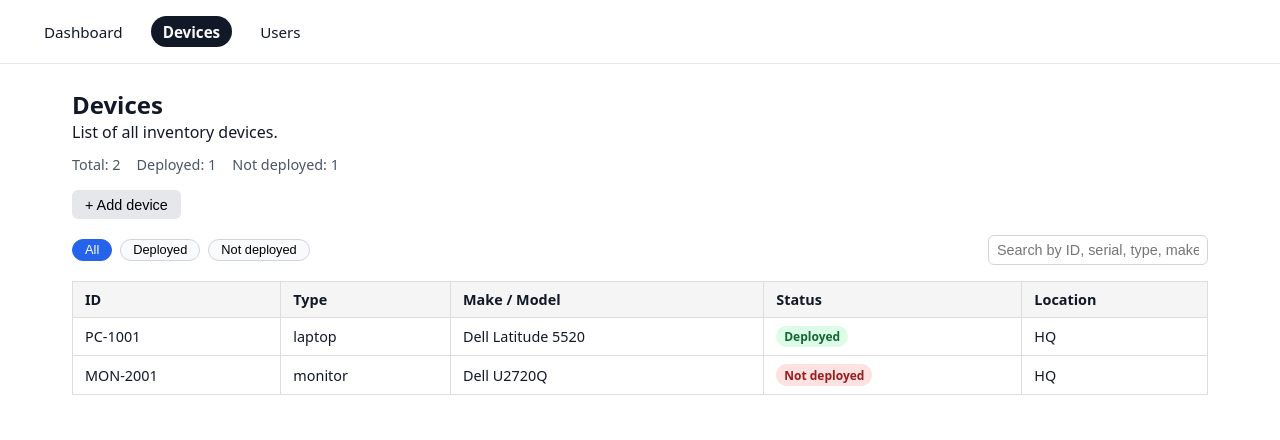
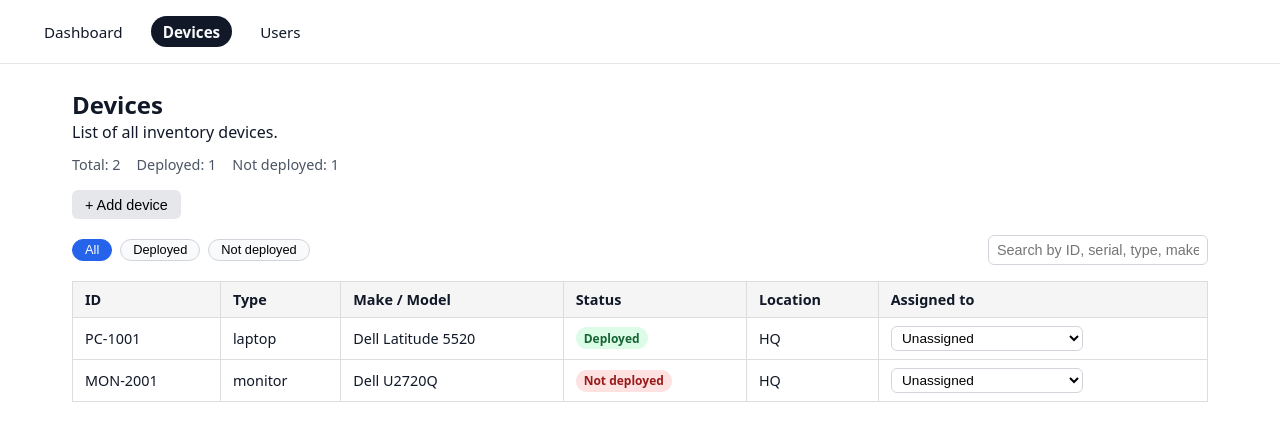
Before and after one commit to agracanin/it-inventory-management, a React (Vite) app: page /devices in a window 1280 px wide. Shown: the top 440 px of the page. Built offline with nearby package versions, Linux system fonts and the light colour scheme.

Commit message:
Added option to assign / unassign device to user in devices table

```diff
--- a/src/App.jsx
+++ b/src/App.jsx
@@ -20,6 +20,14 @@ function App() {
     setDevices((prevDevices) => [...prevDevices, newDevice]);
   };
 
+  const handleUpdateDevice = (deviceId, updates) => {
+    setDevices((prevDevices) =>
+      prevDevices.map((device) =>
+        device.id === deviceId ? {...device, ...updates} : device
+      )
+    );
+  }
+
   return (
     <Routes>
       {/* Root */}
@@ -32,6 +40,8 @@ function App() {
           <DevicesPage
               devices={devices}
               onAddDevice={handleAddDevice}
+              users={users}
+              onUpdateDevice={handleUpdateDevice}
             />}
         />
         <Route path="users" element={<UsersPage users={users} devices={devices} />} />
--- a/src/pages/DevicesPage.jsx
+++ b/src/pages/DevicesPage.jsx
@@ -1,6 +1,6 @@
 import { useState } from "react";
 
-function DevicesPage({ devices, onAddDevice }) {
+function DevicesPage({ devices, users, onAddDevice, onUpdateDevice }) {
   const [isAdding, setIsAdding] = useState(false);
   const [formData, setFormData] = useState({
     id: "",
@@ -13,6 +13,12 @@ function DevicesPage({ devices, onAddDevice }) {
     notes: "",
     assignedToUserId: "",
   });
+
+  const getUserName = (userId) => {
+    if (!userId) return "Unassigned";
+    const user = users.find((u) => u.id === userId);
+    return user ? user.name : "Unknown User";
+  };
 
   // filter + search state
   const [filterStatus, setFilterStatus] = useState("all"); // "all" | "deployed" | "not_deployed"
@@ -311,6 +317,7 @@ function DevicesPage({ devices, onAddDevice }) {
             <th>Make / Model</th>
             <th>Status</th>
             <th>Location</th>
+            <th>Assigned to</th>
           </tr>
         </thead>
         <tbody>
@@ -327,6 +334,24 @@ function DevicesPage({ devices, onAddDevice }) {
                 </span>
               </td>
               <td>{device.location}</td>
+              <td>
+                <select
+                  value={device.assignedToUserId || ""}
+                  onChange={(e) => {
+                    const value = e.target.value;
+                    onUpdateDevice(device.id, {
+                      assignedToUserId: value || null
+                    });
+                  }}
+                >
+                  <option value="">Unassigned</option>
+                  {users.map((user) => (
+                    <option key={user.id} value={user.id}>
+                      {user.name} ({user.department})
+                    </option>
+                  ))}
+                </select>
+              </td>
             </tr>
           ))}
           {filteredDevices.length === 0 && (
--- a/src/styles/global.css
+++ b/src/styles/global.css
@@ -222,3 +222,12 @@ a {
   font-size: 0.9rem;
   color: #4b5563;
 }
+
+
+table.table select {
+  padding: 0.2rem 0.4rem;
+  font-size: 0.85rem;
+  border-radius: 0.375rem;
+  border: 1px solid #d1d5db;
+  background-color: #ffffff;
+}
```
